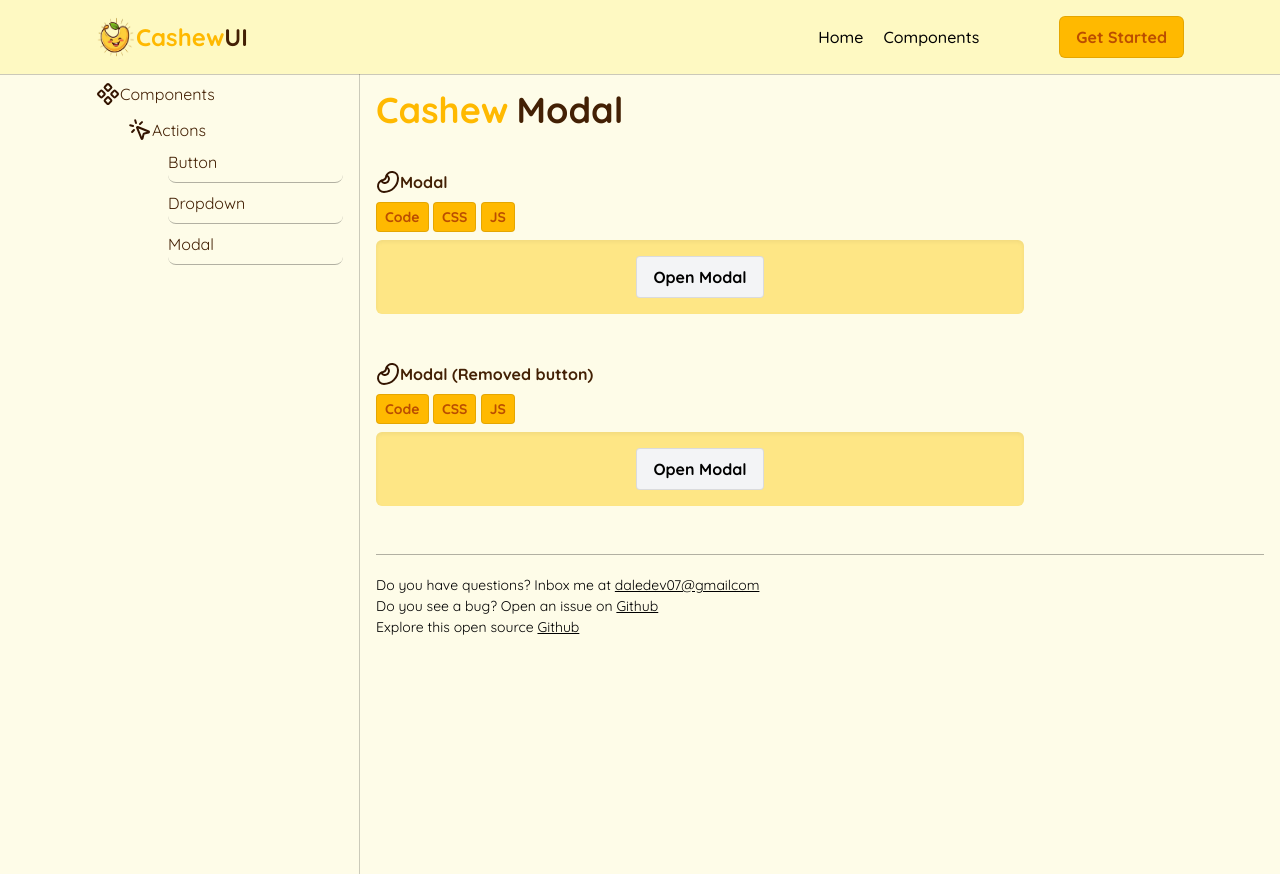
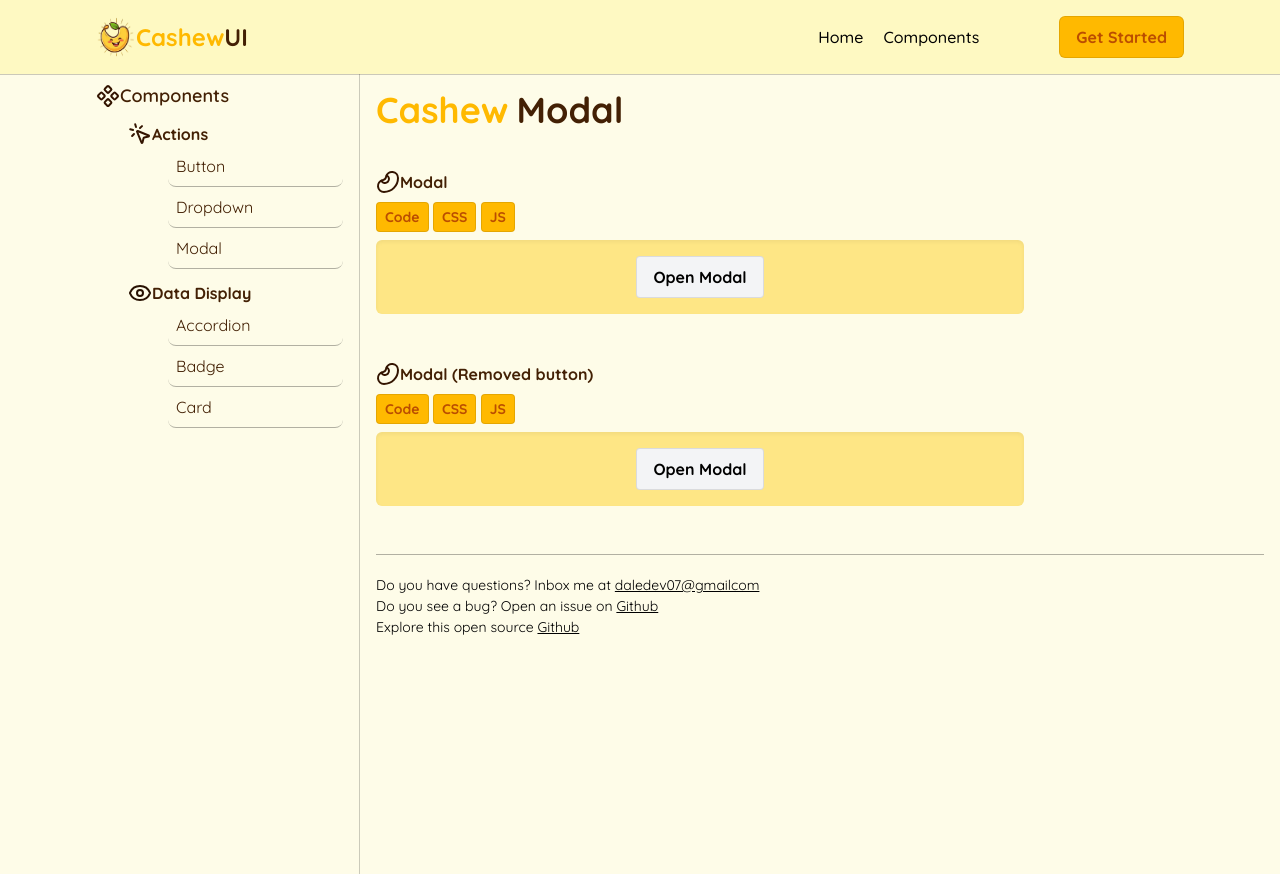
Before and after one commit to DaleStack/CashewUI, a Django app: page /docs/components/modal/ in a window 1280 px wide. Run offline with Django 5.2, Linux system fonts and the light colour scheme; some libraries are stand-ins or nearby versions.

Commit message:
added other data display links

```diff
--- a/documentation/templates/documentation/const/sidebar.html
+++ b/documentation/templates/documentation/const/sidebar.html
@@ -1,25 +1,44 @@
 {% load static %}
 <div class="hidden md:block h-screen w-60 lg:w-90 pl-2 pr-4 lg:pl-24 border-r border-black/20 text-yellow-950 py-2">
     <div>
-        <div class="flex mb-3 items-center">
+        <div class="flex mb-3 items-center font-semibold text-lg">
             <img src="{% static 'documentation/images/Component.svg' %}" alt="component">
             <p class="">Components</p>
         </div>
 
-        <div class="ml-8 flex items-center">
+        <!--ACTIONS-->
+        <div class="ml-8 flex items-center font-bold">
             <img src="{% static 'documentation/images/Action.svg' %}" alt="component">
             <p class="">Actions</p>
         </div>
 
-        <div class="ml-18 flex flex-col justify-center">
-            <a class=" py-2 rounded-lg hover:bg-yellow-600 hover:text-white duration-500 border-b border-black/30 hover:border-none" href="{% url 'button_view' %}">
+        <div class="ml-18 flex flex-col justify-center mb-3">
+            <a class="px-2 py-2 rounded-lg hover:bg-yellow-600 hover:text-white duration-500 border-b border-black/30 hover:border-none" href="{% url 'button_view' %}">
                 Button
             </a>
-            <a class=" py-2 rounded-lg hover:bg-yellow-600 hover:text-white duration-500 border-b border-black/30 hover:border-none" href="{% url 'dropdown_view' %}">
+            <a class="px-2 py-2 rounded-lg hover:bg-yellow-600 hover:text-white duration-500 border-b border-black/30 hover:border-none" href="{% url 'dropdown_view' %}">
                 Dropdown
             </a>
-            <a class=" py-2 rounded-lg hover:bg-yellow-600 hover:text-white duration-500 border-b border-black/30 hover:border-none" href="{% url 'modal_view' %}">
+            <a class="px-2 py-2 rounded-lg hover:bg-yellow-600 hover:text-white duration-500 border-b border-black/30 hover:border-none" href="{% url 'modal_view' %}">
                 Modal
+            </a>
+        </div>
+
+        <!--DATA DISPLAY-->
+        <div class="ml-8 flex items-center font-bold">
+            <img src="{% static 'documentation/images/Eye.svg' %}" alt="component">
+            <p class="">Data Display</p>
+        </div>
+
+        <div class="ml-18 flex flex-col justify-center">
+            <a class="px-2 py-2 rounded-lg hover:bg-yellow-600 hover:text-white duration-500 border-b border-black/30 hover:border-none" href="">
+                Accordion
+            </a>
+            <a class="px-2 py-2 rounded-lg hover:bg-yellow-600 hover:text-white duration-500 border-b border-black/30 hover:border-none" href="">
+                Badge
+            </a>
+            <a class="px-2 py-2 rounded-lg hover:bg-yellow-600 hover:text-white duration-500 border-b border-black/30 hover:border-none" href="">
+                Card
             </a>
         </div>
     </div>
--- a/theme/static/css/dist/styles.css
+++ b/theme/static/css/dist/styles.css
@@ -45,6 +45,8 @@
     --text-4xl--line-height: calc(2.5 / 2.25);
     --text-5xl: 3rem;
     --text-5xl--line-height: 1;
+    --font-weight-light: 300;
+    --font-weight-semibold: 600;
     --font-weight-bold: 700;
     --tracking-normal: 0em;
     --leading-normal: 1.5;
@@ -223,9 +225,6 @@
   }
   .top-0 {
     top: calc(var(--spacing) * 0);
-  }
-  .z-50 {
-    z-index: 50;
   }
   .container {
     width: 100%;
@@ -595,6 +594,14 @@
   .font-bold {
     --tw-font-weight: var(--font-weight-bold);
     font-weight: var(--font-weight-bold);
+  }
+  .font-light {
+    --tw-font-weight: var(--font-weight-light);
+    font-weight: var(--font-weight-light);
+  }
+  .font-semibold {
+    --tw-font-weight: var(--font-weight-semibold);
+    font-weight: var(--font-weight-semibold);
   }
   .tracking-normal {
     --tw-tracking: var(--tracking-normal);
```
Also changed, not shown: documentation/static/documentation/images/Eye.svg (added).
